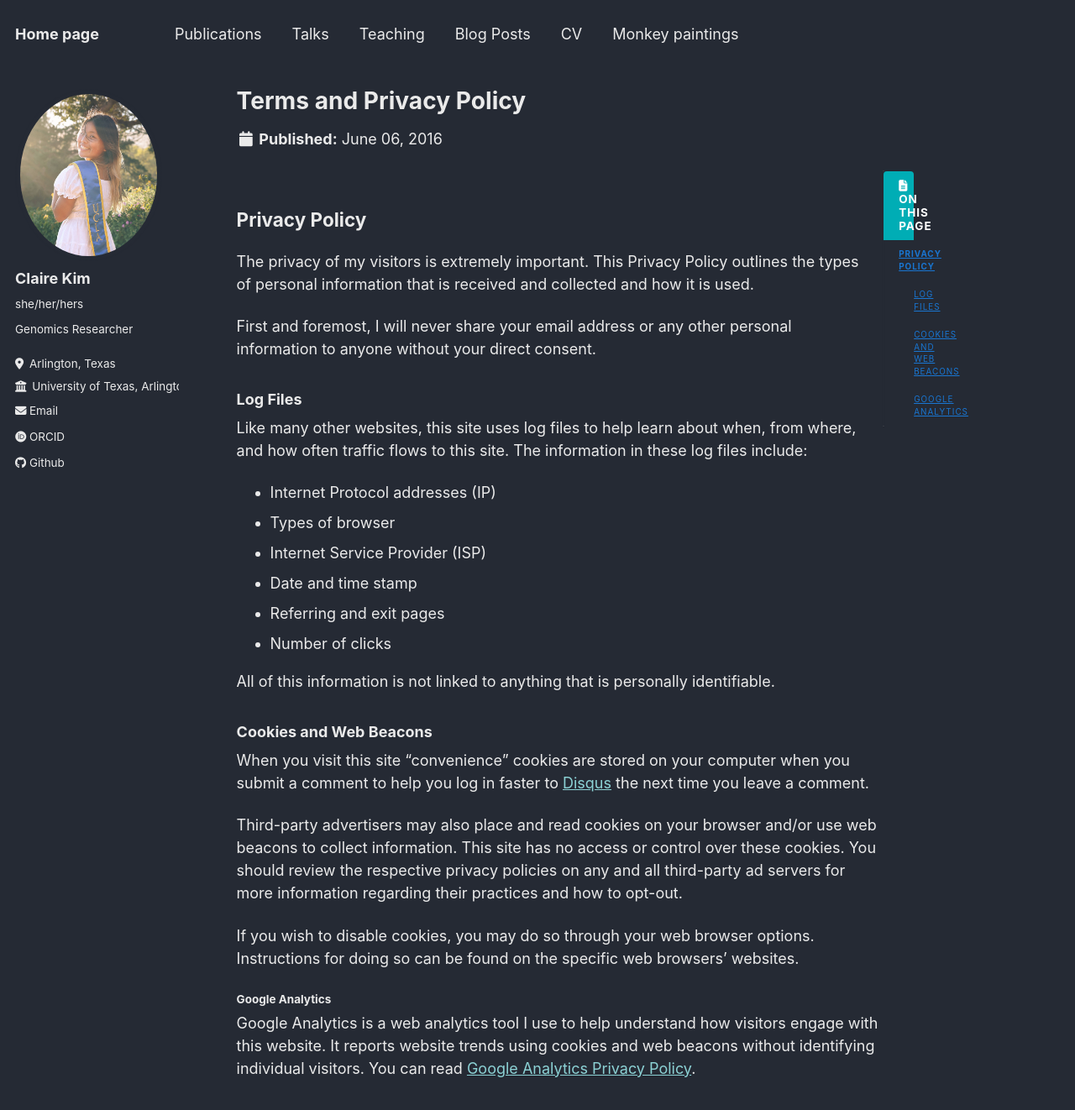
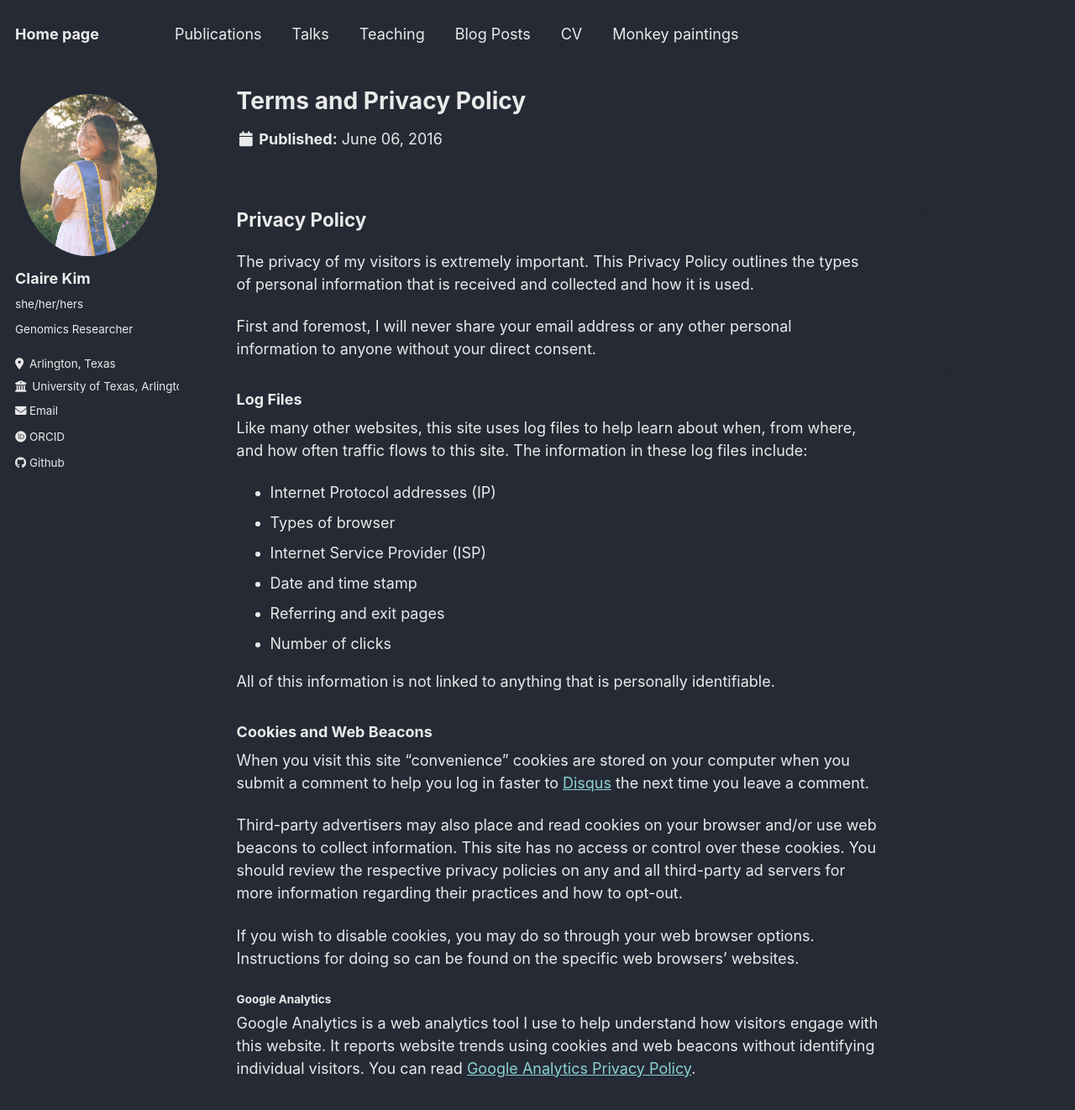
Before and after one commit to ckim0306/ckim0306.github.io, a Jekyll site: the page built from _pages/terms.md, in a window 1280 px wide and 1400 px high. Shown: the top 1322 px of the window at 84% size. Built offline with Jekyll 4.4.1, drawn with Linux system fonts in a browser that asks for light colours; some web fonts are replaced.

Commit message:
Altering the hidden link color

```diff
--- a/_sass/_navigation.scss
+++ b/_sass/_navigation.scss
@@ -93,7 +93,7 @@
 
       &.current {
         color: #fff;
-        background: $primary-color;
+        background: $background-color;
       }
 
       &.disabled {
@@ -196,7 +196,7 @@
     padding: 0 0.5rem;
     border: 0;
     outline: none;
-    background-color: $primary-color;
+    background-color: $background-color;
     color: #fff;
     cursor: pointer;
     z-index: 100;
@@ -234,7 +234,7 @@
         left: 0;
         bottom: 0;
         height: 4px;
-        background: mix(#fff, $primary-color, 50%);
+        background: mix(#fff, $background-color, 50%);
         width: 100%;
         -webkit-transition: $global-transition;
         transition: $global-transition;
@@ -259,7 +259,7 @@
     padding: 5px;
     border: 1px solid $border-color;
     border-radius: $border-radius;
-    background: #fff;
+    background: $background-color;
     box-shadow: 0 0 10px rgba(#000, 0.25);
 
     a {
@@ -269,7 +269,7 @@
 
       &:hover {
         color: $masthead-link-color-hover;
-        background: mix(#fff, $primary-color, 75%);
+        background: mix(#fff, $background-color, 75%);
       }
     }
 
@@ -338,7 +338,7 @@
     padding-right: 0.5em;
     color: #fff;
     font-weight: bold;
-    background: $primary-color;
+    background: $background-color;
     border-radius: $border-radius;
 
     &:hover {
@@ -373,18 +373,18 @@
 
 .toc {
   font-family: $sans-serif-narrow;
-  color: $gray;
+  color: $background-color;
   text-transform: uppercase;
   letter-spacing: 1px;
-  background-color: #fff;
+  background-color: $background-color;
   border: 1px solid $border-color;
   border-radius: $border-radius;
   box-shadow: $box-shadow;
 
   .nav__title {
-    color: #fff;
+    color: $background-color;
     font-size: $type-size-6;
-    background: $primary-color;
+    background: $background-color;
     border-top-left-radius: $border-radius;
     border-top-right-radius: $border-radius;
   }
@@ -400,14 +400,14 @@
   a {
     display: block;
     padding: 0.5rem 1rem;
-    color: $gray;
+    color: $background-color;
     font-size: $type-size-7;
     font-weight: bold;
     line-height: 1.5;
     border-bottom: 1px solid $border-color;
 
     &:hover {
-      color: #000;
+      color: $background-color;
       background: $lighter-gray;
     }
   }
```
